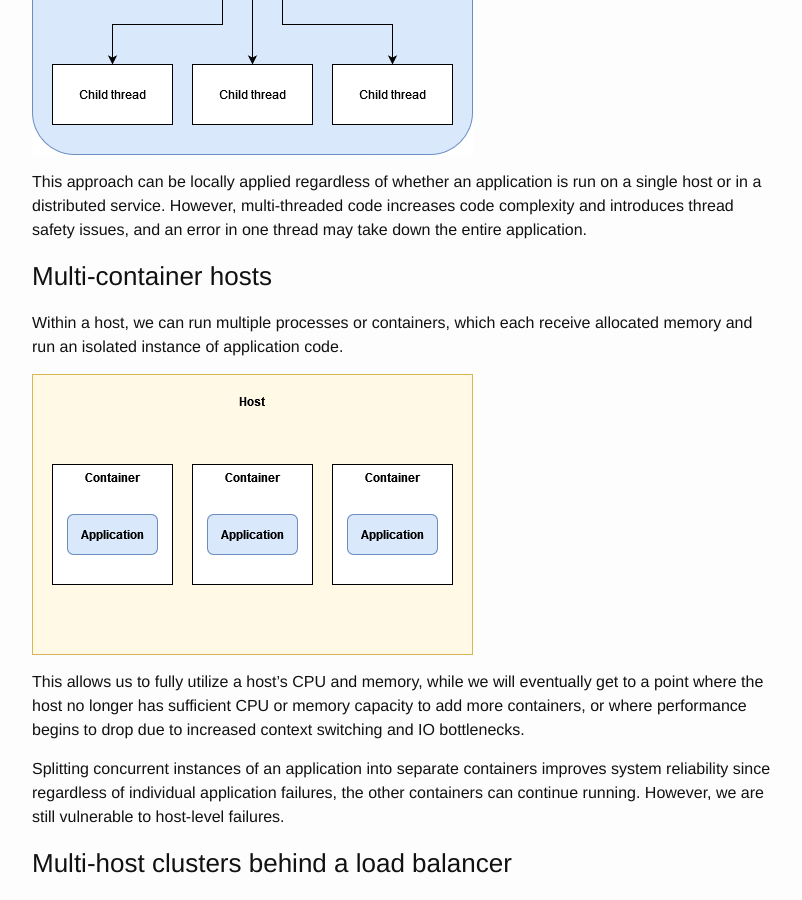
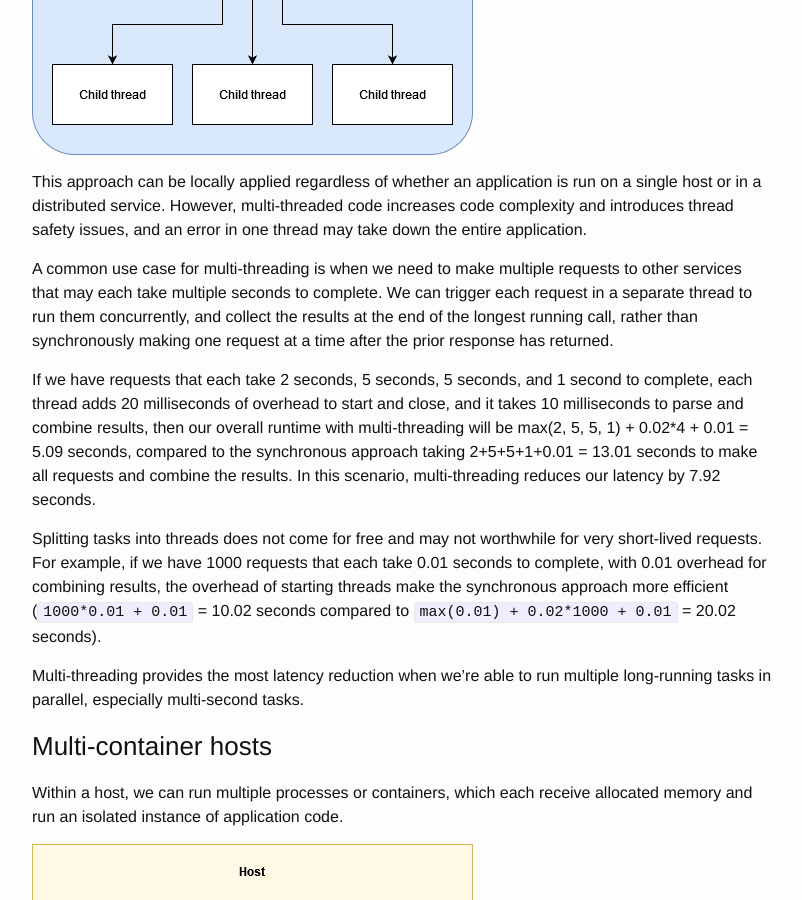
Before and after one commit to msayson/msayson.github.io, a Jekyll site: the page built from _posts/2023-11-30-concurrency-from-app-to-massively-distributed-service.markdown, in a window 1280 px wide and 900 px high, scrolled down 818 px. Shown: the whole window, without its empty margins (238-1040 px from the left). Built offline with Jekyll 4.4.1, drawn with Linux system fonts in a browser that asks for light colours; some of the changed text lies outside the part shown.

Commit message:
Added multi-threading details and addendum to concurrency post

```diff
--- a/_posts/2023-11-30-concurrency-from-app-to-massively-distributed-service.markdown
+++ b/_posts/2023-11-30-concurrency-from-app-to-massively-distributed-service.markdown
@@ -20,6 +20,14 @@ Within application code, we can run multiple threads concurrently.
 ![alt text](/images/20231130_DistributedComputeToHandleMillionTps-MultiThreadedApp.png "Diagram of a multi-threaded application")
 
 This approach can be locally applied regardless of whether an application is run on a single host or in a distributed service.  However, multi-threaded code increases code complexity and introduces thread safety issues, and an error in one thread may take down the entire application.
+
+A common use case for multi-threading is when we need to make multiple requests to other services that may each take multiple seconds to complete.  We can trigger each request in a separate thread to run them concurrently, and collect the results at the end of the longest running call, rather than synchronously making one request at a time after the prior response has returned.
+
+If we have requests that each take 2 seconds, 5 seconds, 5 seconds, and 1 second to complete, each thread adds 20 milliseconds of overhead to start and close, and it takes 10 milliseconds to parse and combine results, then our overall runtime with multi-threading will be max(2, 5, 5, 1) + 0.02*4 + 0.01 = 5.09 seconds, compared to the synchronous approach taking 2+5+5+1+0.01 = 13.01 seconds to make all requests and combine the results.  In this scenario, multi-threading reduces our latency by 7.92 seconds.
+
+Splitting tasks into threads does not come for free and may not worthwhile for very short-lived requests.  For example, if we have 1000 requests that each take 0.01 seconds to complete, with 0.01 overhead for combining results, the overhead of starting threads make the synchronous approach more efficient (`1000*0.01 + 0.01` = 10.02 seconds compared to `max(0.01) + 0.02*1000 + 0.01` = 20.02 seconds).
+
+Multi-threading provides the most latency reduction when we're able to run multiple long-running tasks in parallel, especially multi-second tasks.
 
 ### Multi-container hosts
 Within a host, we can run multiple processes or containers, which each receive allocated memory and run an isolated instance of application code.
@@ -66,3 +74,15 @@ Many distributed services now start with multi-host clusters for reliability and
 A single load balancer and backend compute cluster can often handle hundreds of thousands of concurrent requests or more, while the load balancer may become a single point of failure for your service.  Distributed DNS load balancers can help to mitigate this concern when it's acceptable for your servers to be accessible from the Internet.
 
 For applications where you need to handle millions of concurrent requests and have business requirements not met by a single DNS load balancer, such as needing granular access control for your backend servers or integrations with other infrastructure, a DNS load balancer in front of multiple load-balanced clusters can meet these demands with the trade-off of an additional layer of complexity.
+
+## Addendum
+
+Before scaling your service to process millions of concurrent requests and paying hundreds of thousands of dollars to do so, make sure this is really necessary.
+
+Would it be more efficient to extract some of your use cases to a separate microservice?
+
+Are your hosts really doing unique work on every call?  Could some of that work be deduplicated, or could the right application of a caching layer reduce your traffic and/or average latency by orders of magnitude?
+
+Also, note that millions of concurrent users do not always translate into millions of transactions per second.  If each user only needs to make a server request every few seconds, with multiple seconds between where they locally interact with rendered results, you may only have tens to hundreds of thousands of transactions per second, which while still high, lowers the required complexity of the system.
+
+If you’ve already answered these questions and optimized your architecture, and have an inherent requirement to complete millions of unique transactions per second, then some of the more complex architectures may be warranted.
```
